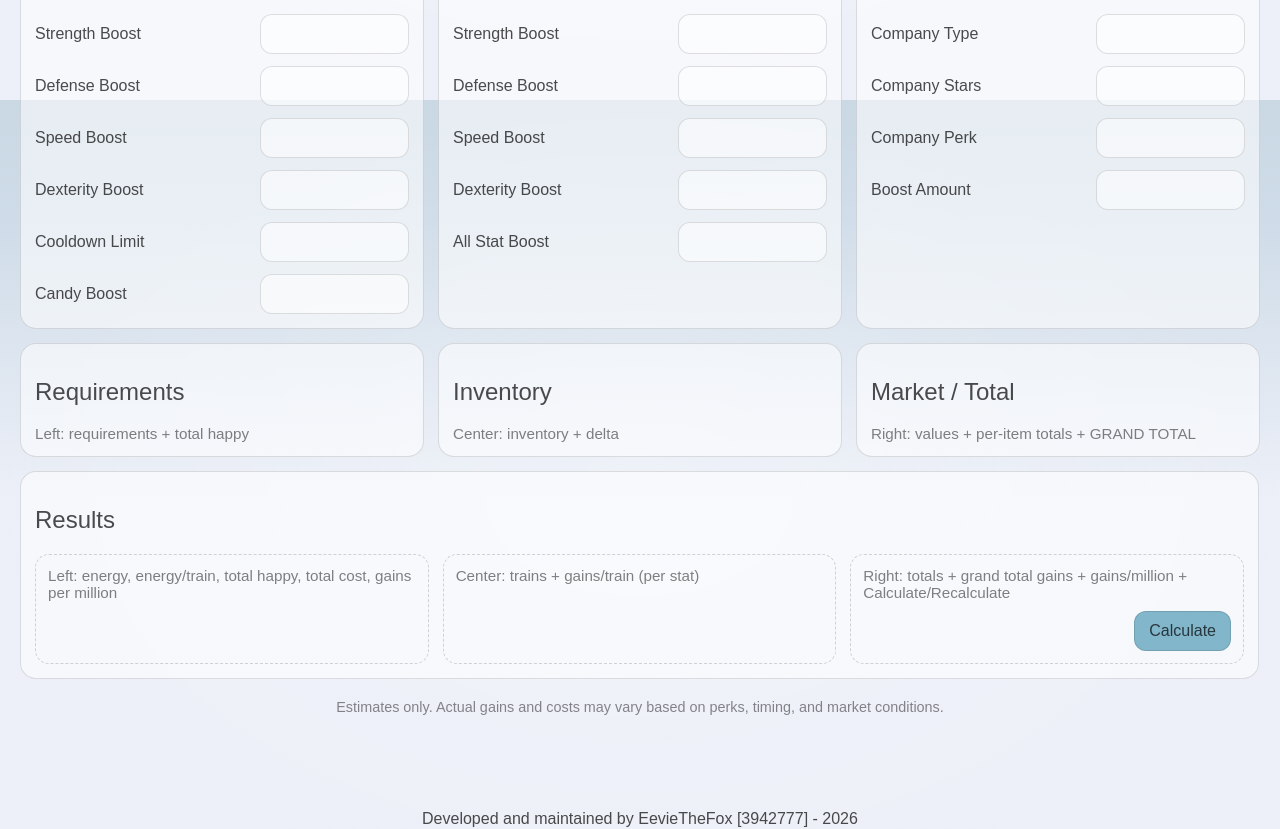
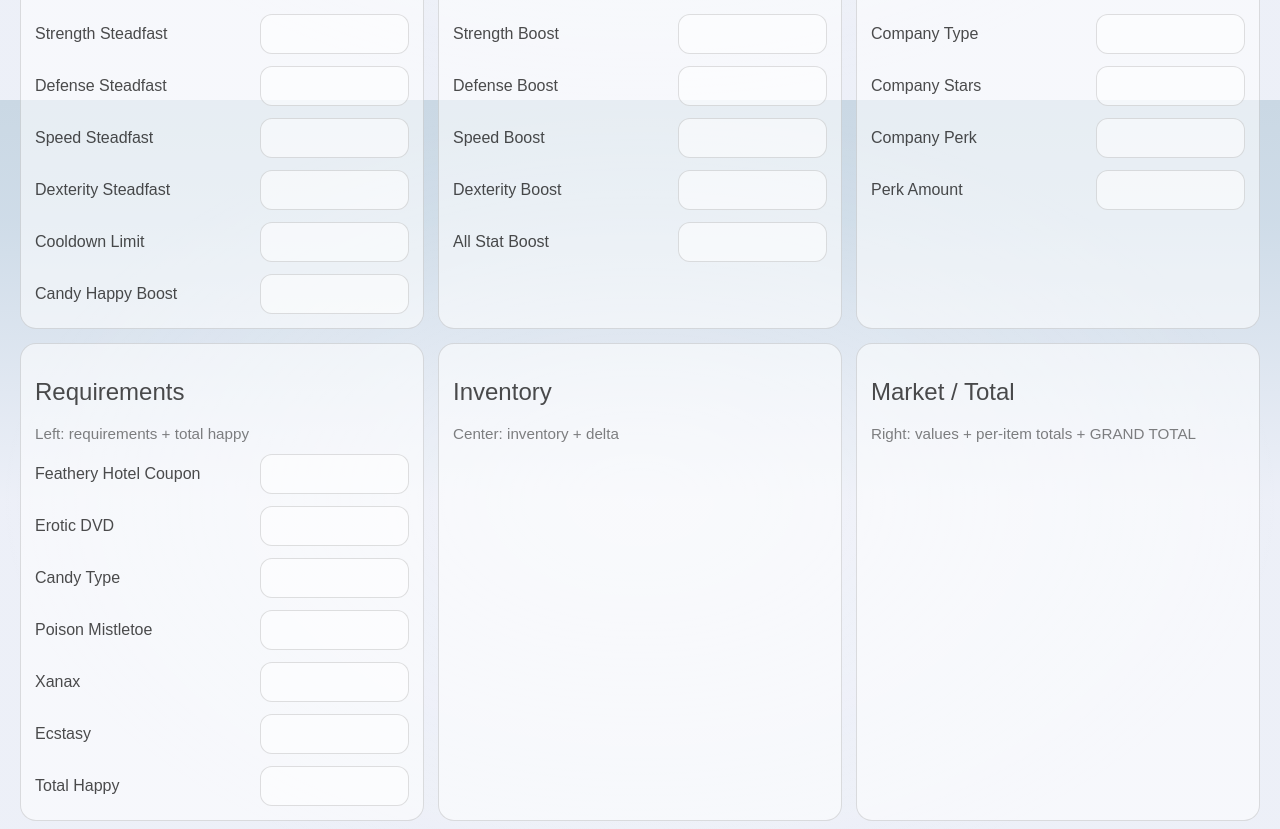
Before and after one commit to EevieTheFox/Torn-Gainz-Web-App, a SvelteKit app: page /calculator in a window 1280 px wide. Shown: the part 700-1529 px from the top of the page. Built offline with nearby package versions, Linux system fonts and the light colour scheme.

Commit message:
added variables to calc_fields.ts for item requirements, price, and happiness, user inventory and delta, user item costs and total cost. added input fields to calculator/+page.svelte for item requirements and total happy to row 3 left card

```diff
--- a/src/lib/calculator/calc_fields.ts
+++ b/src/lib/calculator/calc_fields.ts
@@ -14,30 +14,80 @@ export const F = {
     USER_BATTLE_SPEED: 'user.batSpd',
     USER_BATTLE_DEXTERITY: 'user.batDex',
 
-    // Row 1 right card
-    // Faction boosts
-    FACTION_STEADFAST_STRENGTH: 'user.facSfStr',
-    FACTION_STEADFAST_DEFENSE: 'user.facSfDef',
-    FACTION_STEADFAST_SPEED: 'user.facSfSpd',
-    FACTION_STEADFAST_DEXTERITY: 'user.facSfDex',
-    FACTION_COOLDOWN_BOOST: 'user.facCdBoost',
-    FACTION_CANDY_BOOST: 'user.facCandyBoost',
-    // Education boosts
+    // Row 1 right card - prose about this calculator
+
+    // Row 2 left card
+    FACTION_STEADFAST_STRENGTH: 'faction.sfStr',
+    FACTION_STEADFAST_DEFENSE: 'faction.sfDef',
+    FACTION_STEADFAST_SPEED: 'faction.sfSpd',
+    FACTION_STEADFAST_DEXTERITY: 'faction.sfDex',
+    FACTION_COOLDOWN_BOOST: 'faction.coolDownBoost',
+    FACTION_CANDY_BOOST: 'faction.candyBoost',
+
+    // Row 2 middle card
     USER_EDUCATION_STRENGTH: 'user.eduStr',
     USER_EDUCATION_DEFENSE: 'user.eduDef',
     USER_EDUCATION_SPEED: 'user.eduSpd',
     USER_EDUCATION_DEXTERITY: 'user.eduDex',
     USER_EDUCATION_ALL: 'user.eduAll',
-    // Job perks
+
+    // Row 2 right card
     USER_JOB: 'user.job', // Company type
     USER_JOB_LEVEL: 'user.jobLevel', // Company stars
     USER_JOB_BOOST_TYPE: 'user.jobBoostType',
     USER_JOB_BOOST_LEVEL: 'user.jobBoostLevel',
 
-    // Row 2 left card
+    // Row 3 left card
+    ITEMS_FHC_QTY: 'items.fhcQty',
+    ITEMS_FHC_HAPPY: 'items.fhcHap',
+    ITEMS_FHC_COOLDOWN: 'items.fhcCooldown',
+    ITEMS_EDVD_QTY: 'items.eDvdQty',
+    ITEMS_EDVD_HAPPY: 'items.eDvdHap',
+    ITEMS_EDVD_COOLDOWN: 'item.eDvdCooldown',
     ITEMS_CANDY_TYPE: 'item.candyType',
-    ITEMS_CANDY_QTY: 'items.candy.qty',
-    ITEMS_CANDY_PRICE: 'items.candy.price',
+    ITEMS_CANDY_TYPE_QTY: 'items.candyTypeQty',
+    ITEMS_CANDY_TYPE_HAPPY: 'item.candyTypeHappy',
+    ITEMS_CANDY_TYPE_COOLDOWN: 'item.candyTypeCooldown',
+    ITEMS_POISON_MISTLETOE_QTY: 'items.poisonMistleQty',
+    ITEMS_POISON_MISTLE_HAPPY: 'items.poisonMistleHap',
+    ITEMS_POISON_MISTLETOE_COOLDOWN: 'items.poisonMistleCooldown',
+    ITEMS_XANAX_QTY: 'items.xanaxQty',
+    ITEMS_XANAX_HAPPY: 'items.xanaxHap',
+    ITEMS_XANAX_COOLDOWN: 'items.xanaxCooldown',
+    ITEMS_ECSTASY_QTY: 'items.ecstasyQTY',
+    ITEMS_ECSTASY_HAPPY: 'items.ecstasyHap',
+    ITEMS_ECSTASY_COOLDOWN: 'items.ecstasyCooldown',
+    USER_TOTAL_HAPPY: 'user.totalHap',
+
+    // Row 3 middle card
+    USER_FHC_QTY: 'user.fhcQty',
+    USER_FHC_DELTA: 'user.fhcDelta',
+    USER_EDVD_QTY: 'user.fhcQty',
+    USER_EDVD_DELTA: 'user.eDvdDelta',
+    USER_CANDY_QTY: 'user.candyQty',
+    USER_CANDY_DELTA: 'user.candyDelta',
+    USER_POISON_MISTLETOE_QTY: 'user.poisonMistleQty',
+    USER_POISON_MISTLETOE_DELTA: 'user.poisonMistleDelta',
+    USER_XANAX_QTY: 'user.xanaxQty',
+    USER_XANAX_DELTA: 'user.xanaxDelta',
+    USER_ECSTASY_QTY: 'user.ecstasyQty',
+    USER_ECSTASY_DELTA: 'user.ecstasyDelta',
+
+    //Row 3 right card
+    ITEMS_FHC_PRICE: 'items.fhcPrice',
+    USER_FHC_COST: 'user.fhcCost',
+    ITEMS_EDVD_PRICE: 'items.eDvdPrice',
+    USER_EDVD_COST: 'user.eDvdCost',
+    ITEMS_CANDY_PRICE: 'items.candyPrice',
+    USER_CANDY_COST: 'user.candyCost',
+    ITEMS_POISON_MISTLETOE_PRICE: 'items.poisonMistlePrice',
+    USER_POISON_MISTLETOE_COST: 'user.poisonMistleCost',
+    ITEMS_XANAX_PRICE: 'items.xanaxPRICE',
+    USER_XANAX_COST: 'user.xanaxCost',
+    ITEMS_ECSTASY_PRICE: 'items.ecstasyPrice',
+    USER_ECSTASY_COST: 'user.ecstasyCost',
+    USER_ITEMS_TOTAL_COST: 'user.itemsTotalCost',
+
 } as const satisfies Record<string, FieldId>;
 
 // gets a number value from appropriate fields
--- a/src/routes/calculator/+page.svelte
+++ b/src/routes/calculator/+page.svelte
@@ -223,7 +223,7 @@
                 <div class="inputRowCalc">
                     <label>Property Type</label>
                     <input
-                        label="Preference"
+                        label="Prop Type"
                         value={numToInput(ui, F.USER_PROPERTY_TYPE)}
                         on:input={(e) => onNum(F.USER_PROPERTY_TYPE, e)}
                     />
@@ -232,16 +232,16 @@
                 <div class="inputRowCalc">
                     <label>Property Upgrades</label>
                     <input
-                        label="Preference"
+                        label="Prop Upgrades"
                         value={numToInput(ui, F.USER_PROPERTY_UPGRADES)}
                         on:input={(e) => onNum(F.USER_PROPERTY_UPGRADES, e)}
                     />
                 </div>
 
                 <div class="inputRowCalc">
-                    <label>Maximum Happy</label>
+                    <label>Maximum Natural Happy</label>
                     <input
-                            label="Preference"
+                            label="Max Nat Happy"
                             value={numToInput(ui, F.USER_MAX_HAPPY)}
                             on:input={(e) => onNum(F.USER_MAX_HAPPY, e)}
                     />
@@ -263,7 +263,7 @@
                 <div class="inputRowCalc">
                     <label>Current Strength</label>
                     <input
-                            label="Preference"
+                            label="Current Strength"
                             value={numToInput(ui, F.USER_BATTLE_STRENGTH)}
                             on:input={(e) => onNum(F.USER_BATTLE_STRENGTH, e)}
                     />
@@ -272,7 +272,7 @@
                 <div class="inputRowCalc">
                     <label>Current Defense</label>
                     <input
-                            label="Preference"
+                            label="Current Defense"
                             value={numToInput(ui, F.USER_BATTLE_DEFENSE)}
                             on:input={(e) => onNum(F.USER_BATTLE_DEFENSE, e)}
                     />
@@ -281,7 +281,7 @@
                 <div class="inputRowCalc">
                     <label>Current Speed</label>
                     <input
-                            label="Preference"
+                            label="Current Speed"
                             value={numToInput(ui, F.USER_BATTLE_SPEED)}
                             on:input={(e) => onNum(F.USER_BATTLE_SPEED, e)}
                     />
@@ -290,7 +290,7 @@
                 <div class="inputRowCalc">
                     <label>Current Dexterity</label>
                     <input
-                            label="Gym"
+                            label="Current Dexterity"
                             value={numToInput(ui, F.USER_BATTLE_DEXTERITY)}
                             on:input={(e) => onNum(F.USER_BATTLE_DEXTERITY, e)}
                     />
@@ -311,36 +311,36 @@
             <div class="card">
                 <h2>Faction Perks</h2>
                 <div class="inputRowCalc">
-                    <label>Strength Boost</label>
+                    <label>Strength Steadfast</label>
                     <input
-                            label="Gym"
+                            label="Strength Steadfast"
                             value={numToInput(ui, F.FACTION_STEADFAST_STRENGTH)}
                             on:input={(e) => onNum(F.FACTION_STEADFAST_STRENGTH, e)}
                     />
                 </div>
 
                 <div class="inputRowCalc">
-                    <label>Defense Boost</label>
+                    <label>Defense Steadfast</label>
                     <input
-                            label="Gym"
+                            label="Defense Steadfast"
                             value={numToInput(ui, F.FACTION_STEADFAST_DEFENSE)}
                             on:input={(e) => onNum(F.FACTION_STEADFAST_DEFENSE, e)}
                     />
                 </div>
 
                 <div class="inputRowCalc">
-                    <label>Speed Boost</label>
+                    <label>Speed Steadfast</label>
                     <input
-                            label="Gym"
+                            label="Speed Steadfast"
                             value={numToInput(ui, F.FACTION_STEADFAST_SPEED)}
                             on:input={(e) => onNum(F.FACTION_STEADFAST_SPEED, e)}
                     />
                 </div>
 
                 <div class="inputRowCalc">
-                    <label>Dexterity Boost</label>
+                    <label>Dexterity Steadfast</label>
                     <input
-                            label="Gym"
+                            label="Dexterity Steadfast"
                             value={numToInput(ui, F.FACTION_STEADFAST_DEXTERITY)}
                             on:input={(e) => onNum(F.FACTION_STEADFAST_DEXTERITY, e)}
                     />
@@ -349,16 +349,16 @@
                 <div class="inputRowCalc">
                     <label>Cooldown Limit</label>
                     <input
-                            label="Gym"
+                            label="Cooldown Limit"
                             value={numToInput(ui, F.FACTION_COOLDOWN_BOOST)}
                             on:input={(e) => onNum(F.FACTION_COOLDOWN_BOOST, e)}
                     />
                 </div>
 
                 <div class="inputRowCalc">
-                    <label>Candy Boost</label>
+                    <label>Candy Happy Boost</label>
                     <input
-                            label="Gym"
+                            label="Candy Happy Boost"
                             value={numToInput(ui, F.FACTION_CANDY_BOOST)}
                             on:input={(e) => onNum(F.FACTION_CANDY_BOOST, e)}
                     />
@@ -370,7 +370,7 @@
                 <div class="inputRowCalc">
                     <label>Strength Boost</label>
                     <input
-                            label="Gym"
+                            label="Strength Boost"
                             value={numToInput(ui, F.USER_EDUCATION_STRENGTH)}
                             on:input={(e) => onNum(F.USER_EDUCATION_STRENGTH, e)}
                     />
@@ -379,7 +379,7 @@
                 <div class="inputRowCalc">
                     <label>Defense Boost</label>
                     <input
-                            label="Gym"
+                            label="Defense Boost"
                             value={numToInput(ui, F.USER_EDUCATION_DEFENSE)}
                             on:input={(e) => onNum(F.USER_EDUCATION_DEFENSE, e)}
                     />
@@ -388,7 +388,7 @@
                 <div class="inputRowCalc">
                     <label>Speed Boost</label>
                     <input
-                            label="Gym"
+                            label="Speed Boost"
                             value={numToInput(ui, F.USER_EDUCATION_SPEED)}
                             on:input={(e) => onNum(F.USER_EDUCATION_SPEED, e)}
                     />
@@ -397,7 +397,7 @@
                 <div class="inputRowCalc">
                     <label>Dexterity Boost</label>
                     <input
-                            label="Gym"
+                            label="Dexterity Boost"
                             value={numToInput(ui, F.USER_EDUCATION_DEXTERITY)}
                             on:input={(e) => onNum(F.USER_EDUCATION_DEXTERITY, e)}
                     />
@@ -406,7 +406,7 @@
                 <div class="inputRowCalc">
                     <label>All Stat Boost</label>
                     <input
-                            label="Gym"
+                            label="All Boost"
                             value={numToInput(ui, F.USER_EDUCATION_ALL)}
                             on:input={(e) => onNum(F.USER_EDUCATION_ALL, e)}
                     />
@@ -418,7 +418,7 @@
                 <div class="inputRowCalc">
                     <label>Company Type</label>
                     <input
-                            label="Gym"
+                            label="Company Type"
                             value={numToInput(ui, F.USER_JOB)}
                             on:input={(e) => onNum(F.USER_JOB, e)}
                     />
@@ -427,7 +427,7 @@
                 <div class="inputRowCalc">
                     <label>Company Stars</label>
                     <input
-                            label="Gym"
+                            label="Company Stars"
                             value={numToInput(ui, F.USER_JOB_LEVEL)}
                             on:input={(e) => onNum(F.USER_JOB_LEVEL, e)}
                     />
@@ -436,16 +436,16 @@
                 <div class="inputRowCalc">
                     <label>Company Perk</label>
                     <input
-                            label="Gym"
+                            label="Company Perk"
                             value={numToInput(ui, F.USER_JOB_BOOST_TYPE)}
                             on:input={(e) => onNum(F.USER_JOB_BOOST_TYPE, e)}
                     />
                 </div>
 
                 <div class="inputRowCalc">
-                    <label>Boost Amount</label>
+                    <label>Perk Amount</label>
                     <input
-                            label="Gym"
+                            label="Perk Amount"
                             value={numToInput(ui, F.USER_JOB_BOOST_LEVEL)}
                             on:input={(e) => onNum(F.USER_JOB_BOOST_LEVEL, e)}
                     />
@@ -455,9 +455,88 @@
 
         <!-- Row 3: Item Information -->
         <div class="row3">
-            <div class="card"><h2>Requirements</h2><div class="placeholder">Left: requirements + total happy</div></div>
-            <div class="card"><h2>Inventory</h2><div class="placeholder">Center: inventory + delta</div></div>
-            <div class="card"><h2>Market / Total</h2><div class="placeholder">Right: values + per-item totals + GRAND TOTAL</div></div>
+            <div class="card">
+                <h2>Requirements</h2>
+                <div class="placeholder">
+                    Left: requirements + total happy
+                </div>
+                <div class="inputRowCalc">
+                    <label>Feathery Hotel Coupon</label>
+                    <input
+                            label="Feathery Hotel Coupon"
+                            value={numToInput(ui, F.ITEMS_FHC_QTY)}
+                            on:input={(e) => onNum(F.ITEMS_FHC_QTY, e)}
+                    />
+                </div>
+
+                <div class="inputRowCalc">
+                    <label>Erotic DVD</label>
+                    <input
+                            label="Erotic DVD"
+                            value={numToInput(ui, F.ITEMS_EDVD_QTY)}
+                            on:input={(e) => onNum(F.ITEMS_EDVD_QTY, e)}
+                    />
+                </div>
+
+                <div class="inputRowCalc">
+                    <label>Candy Type</label>
+                    <input
+                            label="Candy Type"
+                            value={numToInput(ui, F.ITEMS_CANDY_TYPE)}
+                            on:input={(e) => onNum(F.ITEMS_CANDY_TYPE, e)}
+                    />
+                </div>
+
+                <div class="inputRowCalc">
+                    <label>Poison Mistletoe</label>
+                    <input
+                            label="Poison Mistletoe"
+                            value={numToInput(ui, F.ITEMS_POISON_MISTLETOE_QTY)}
+                            on:input={(e) => onNum(F.ITEMS_POISON_MISTLETOE_QTY, e)}
+                    />
+                </div>
+
+                <div class="inputRowCalc">
+                    <label>Xanax</label>
+                    <input
+                            label="Xanax"
+                            value={numToInput(ui, F.ITEMS_XANAX_QTY)}
+                            on:input={(e) => onNum(F.ITEMS_XANAX_QTY, e)}
+                    />
+                </div>
+
+                <div class="inputRowCalc">
+                    <label>Ecstasy</label>
+                    <input
+                            label="Ecstasy"
+                            value={numToInput(ui, F.ITEMS_ECSTASY_QTY)}
+                            on:input={(e) => onNum(F.ITEMS_ECSTASY_QTY, e)}
+                    />
+                </div>
+
+                <div class="inputRowCalc">
+                    <label>Total Happy</label>
+                    <input
+                            label="Total Happy"
+                            value={numToInput(ui, F.USER_TOTAL_HAPPY)}
+                            on:input={(e) => onNum(F.USER_TOTAL_HAPPY, e)}
+                    />
+                </div>
+            </div>
+
+            <div class="card">
+                <h2>Inventory</h2>
+                <div class="placeholder">
+                    Center: inventory + delta
+                </div>
+            </div>
+
+            <div class="card">
+                <h2>Market / Total</h2>
+                <div class="placeholder">
+                    Right: values + per-item totals + GRAND TOTAL
+                </div>
+            </div>
         </div>
 
         <!-- Row 4: Overrides (hidden in Manual) -->
```
